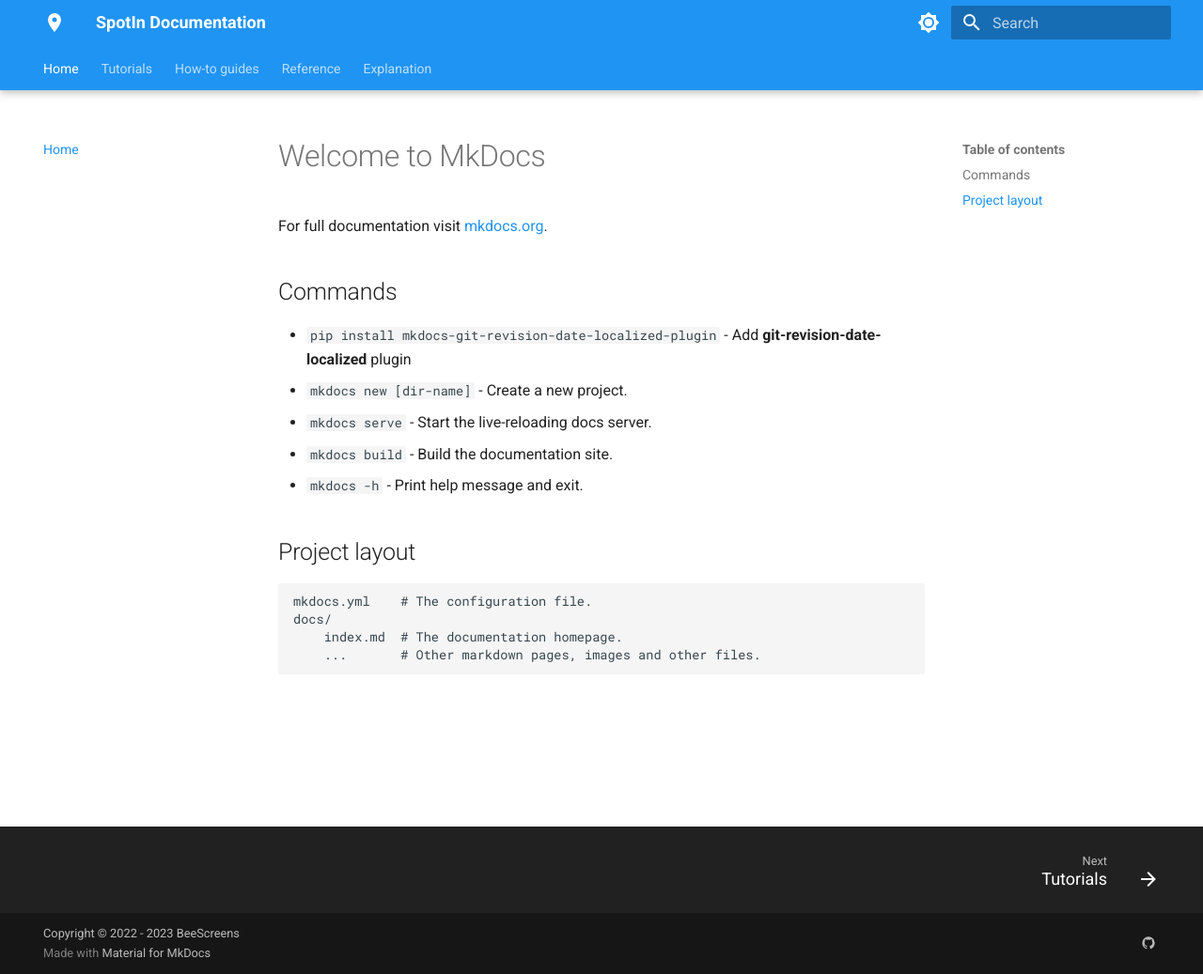
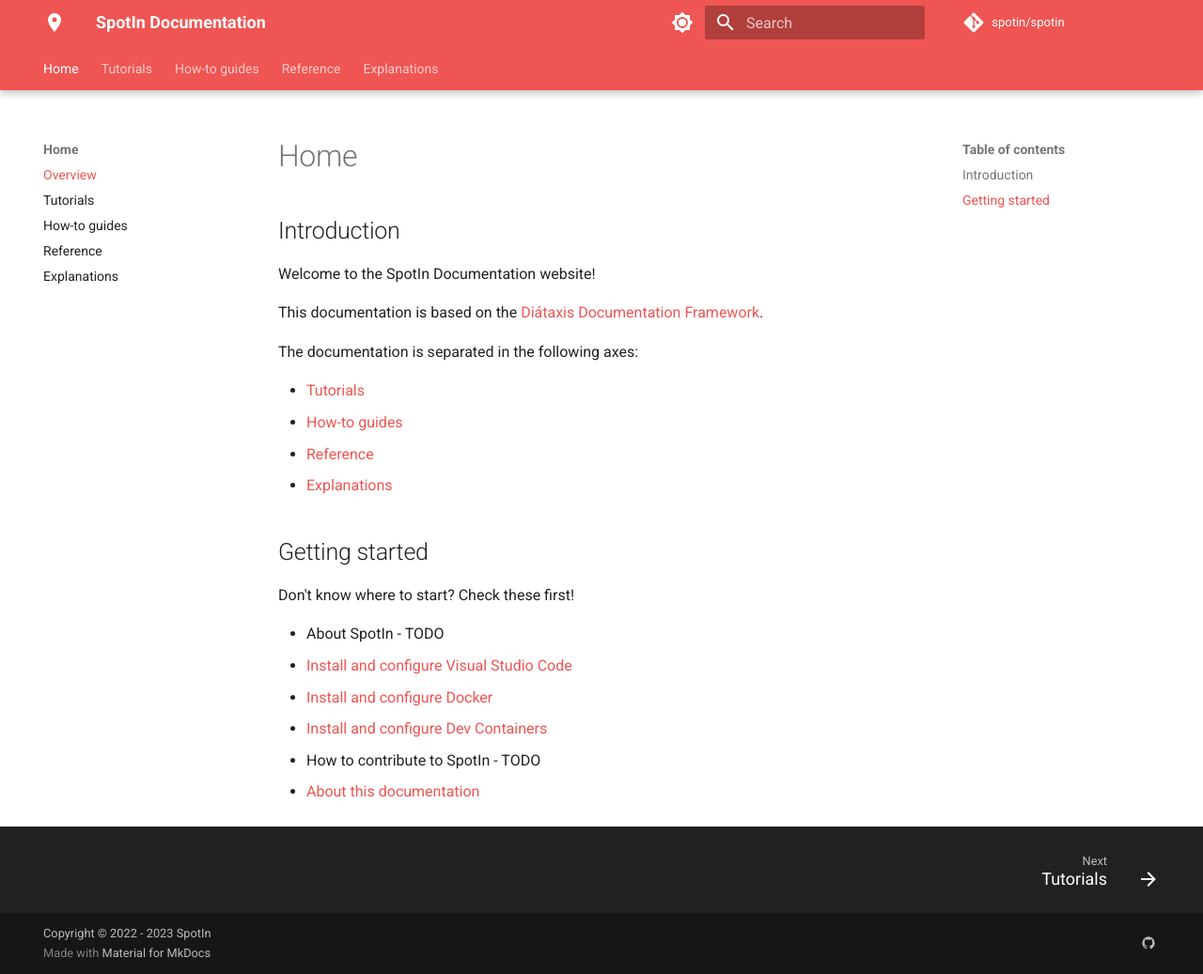
Before and after one commit to spotin/spotin, an MkDocs documentation site: the page built from docs/index.md, in a window 1280 px wide and 1037 px high. Shown: the whole window at 94% size. Built offline with MkDocs 1.6.1 and Material for MkDocs 9.7.7, drawn with Linux system fonts in a browser that asks for light colours; comment, search, counter and statistics services are not loaded.

Commit message:
Add GitHub Pages for documentation

```diff
--- a/docs/index.md
+++ b/docs/index.md
@@ -1,18 +1,25 @@
-# Welcome to MkDocs
+# Home
 
-For full documentation visit [mkdocs.org](https://www.mkdocs.org).
+## Introduction
 
-## Commands
+Welcome to the SpotIn Documentation website!
 
-* `pip install mkdocs-git-revision-date-localized-plugin` - Add **git-revision-date-localized** plugin
-* `mkdocs new [dir-name]` - Create a new project.
-* `mkdocs serve` - Start the live-reloading docs server.
-* `mkdocs build` - Build the documentation site.
-* `mkdocs -h` - Print help message and exit.
+This documentation is based on the [Diátaxis Documentation Framework](./explanations/about-this-documentation/index.md).
 
-## Project layout
+The documentation is separated in the following axes:
 
-    mkdocs.yml    # The configuration file.
-    docs/
-        index.md  # The documentation homepage.
-        ...       # Other markdown pages, images and other files.
+- [Tutorials](./tutorials/index.md)
+- [How-to guides](./how-to-guides/index.md)
+- [Reference](./reference/index.md)
+- [Explanations](./explanations/index.md)
+
+## Getting started
+
+Don't know where to start? Check these first!
+
+- About SpotIn - TODO
+- [Install and configure Visual Studio Code](tutorials/install-and-configure-visual-studio-code/index.md)
+- [Install and configure Docker](tutorials/install-and-configure-docker/index.md)
+- [Install and configure Dev Containers](tutorials/install-and-configure-dev-containers/index.md)
+- How to contribute to SpotIn - TODO
+- [About this documentation](./explanations/about-this-documentation/index.md)
--- /dev/null
+++ b/docs/javascripts/mathjax.js
@@ -0,0 +1,16 @@
+window.MathJax = {
+  tex: {
+    inlineMath: [['\\(', '\\)']],
+    displayMath: [['\\[', '\\]']],
+    processEscapes: true,
+    processEnvironments: true
+  },
+  options: {
+    ignoreHtmlClass: '.*|',
+    processHtmlClass: 'arithmatex'
+  }
+}
+
+document$.subscribe(() => {
+  MathJax.typesetPromise()
+})
--- a/mkdocs.yml
+++ b/mkdocs.yml
@@ -1,6 +1,11 @@
-repo_name: SpotIn/SpotIn
+repo_url: https://github.com/spotin/spotin
+repo_name: spotin/spotin
 site_name: SpotIn Documentation
 site_author: SpotIn contributors
+site_description: >-
+  Documentation website for SpotIn - Spots that take place in the virtual or in the physical world.
+copyright: Copyright &copy; 2022 - 2023 SpotIn
+
 theme:
   language: en
   icon:
@@ -9,22 +14,25 @@
   name: material
   palette:
     # Palette toggle for light mode
-    - scheme: default
-      primary: blue
-      accent: blue
+    - media: "(prefers-color-scheme: light)"
+      scheme: default
+      primary: red
+      accent: red
       toggle:
         icon: material/brightness-7
         name: Switch to dark mode
     # Palette toggle for dark mode
-    - scheme: slate
-      primary: teal
-      accent: teal
+    - media: "(prefers-color-scheme: dark)"
+      scheme: slate
+      primary: deep purple
+      accent: deep purple
       toggle:
         icon: material/brightness-4
         name: Switch to light mode
   features:
+    - content.code.annotate
+    - content.code.copy
     - navigation.instant
-    - navigation.indexes
     - navigation.tabs
     - navigation.tabs.sticky
     - navigation.top
@@ -34,25 +42,78 @@
     - search.highlight
     - toc.follow
 plugins:
+  - minify:
+      minify_html: true
   - search
   - social
   - tags
   - git-revision-date-localized:
       type: datetime
       fallback_to_build_date: true
+  - glightbox
 extra:
   social:
     - icon: material/github
       link: https://github.com/spotin/spotin
       name: SpotIn on GitHub
-copyright: Copyright &copy; 2022 - 2023 BeeScreens
+markdown_extensions:
+  - abbr
+  - admonition
+  - attr_list
+  - def_list
+  - footnotes
+  - md_in_html
+  - pymdownx.arithmatex:
+      generic: true
+  - pymdownx.betterem
+  - pymdownx.critic
+  - pymdownx.caret
+  - pymdownx.details
+  - pymdownx.emoji:
+      emoji_index: !!python/name:materialx.emoji.twemoji
+      emoji_generator: !!python/name:materialx.emoji.to_svg
+  - pymdownx.highlight:
+      anchor_linenums: true
+      linenums: true
+  - pymdownx.inlinehilite
+  - pymdownx.keys
+  - pymdownx.mark
+  - pymdownx.smartsymbols
+  - pymdownx.snippets:
+      check_paths: true
+      base_path: ["docs"]
+      auto_append:
+        - glossary.md
+  - pymdownx.superfences:
+      custom_fences:
+        - name: mermaid
+          class: mermaid
+          format: !!python/name:pymdownx.superfences.fence_code_format
+  - pymdownx.tabbed:
+      alternate_style: true
+  - pymdownx.tasklist:
+      custom_checkbox: true
+  - pymdownx.tilde
+  - tables
+  - toc:
+      permalink: true
+extra_javascript:
+  - javascripts/mathjax.js
+  - https://polyfill.io/v3/polyfill.min.js?features=es6
+  - https://cdn.jsdelivr.net/npm/mathjax@3/es5/tex-mml-chtml.js
+
 nav:
-  - Home: index.md
+  - Home:
+      - Overview: index.md
+      - Tutorials: tutorials/index.md
+      - How-to guides: how-to-guides/index.md
+      - Reference: reference/index.md
+      - Explanations: explanations/index.md
   - Tutorials:
-    - tutorials/index.md
+      - Overview: tutorials/index.md
   - How-to guides:
-    - how-to-guides/index.md
+      - Overview: how-to-guides/index.md
   - Reference:
-    - reference/index.md
-  - Explanation:
-    - explanation/index.md
+      - reference/index.md
+  - Explanations:
+      - Overview: explanations/index.md
```
Also changed, not shown: docs/explanation/index.md (deleted, +0 -1 lines), docs/explanations/index.md (added, +3 -0 lines), docs/how-to-guides/index.md (+2 -0 lines), docs/tutorials/index.md (+2 -0 lines), docs/glossary.md (added), 1 other file.
